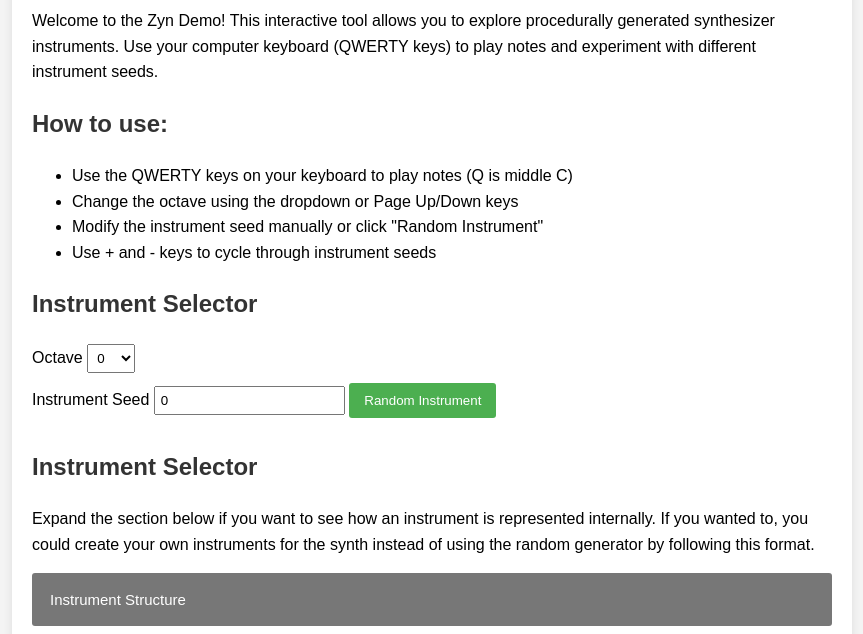
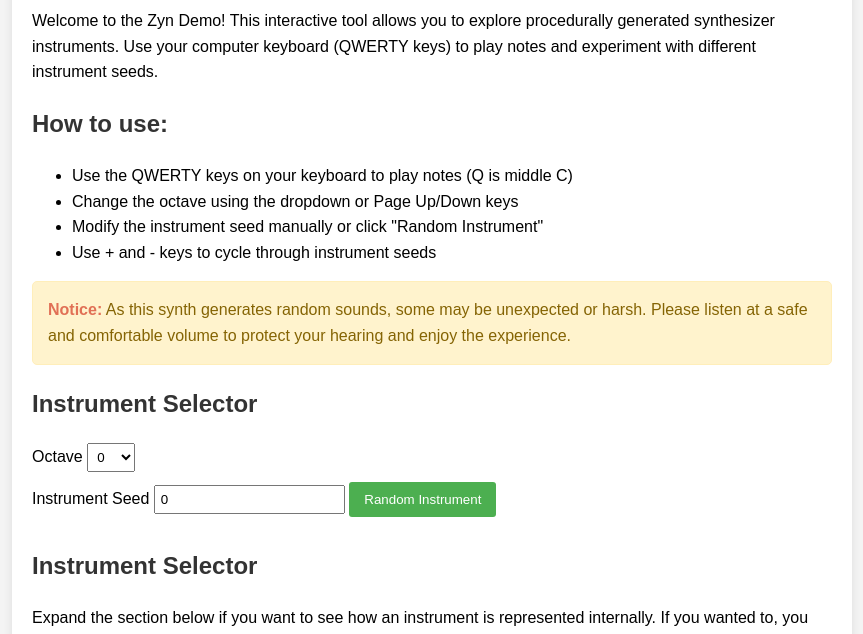
Before and after one commit to AlexanderParker/zyn, a plain HTML site: page index.html in a window 1280 px wide. Shown: the part 126-760 px from the top of the page, without its empty margins (208-1071 px from the left). Drawn offline with Linux system fonts and the light colour scheme.

Commit message:
Slight readme update

```diff
--- a/index.html
+++ b/index.html
@@ -90,6 +90,17 @@
         overflow: hidden;
         background-color: #f1f1f1;
       }
+      .notice {
+        background-color: #fff3cd;
+        border: 1px solid #ffeeba;
+        color: #856404;
+        padding: 15px;
+        border-radius: 5px;
+        margin-bottom: 20px;
+      }
+      .notice strong {
+        color: #e17055;
+      }
     </style>
   </head>
   <body>
@@ -106,6 +117,10 @@
         <li>Modify the instrument seed manually or click "Random Instrument"</li>
         <li>Use + and - keys to cycle through instrument seeds</li>
       </ul>
+      <div class="notice">
+        <strong>Notice:</strong> As this synth generates random sounds, some may be unexpected or harsh. Please listen at a safe and comfortable volume
+        to protect your hearing and enjoy the experience.
+      </div>
       <h2>Instrument Selector</h2>
       <div class="editor">
         <div>
```
Also changed, not shown: README.md, 1 other file.
